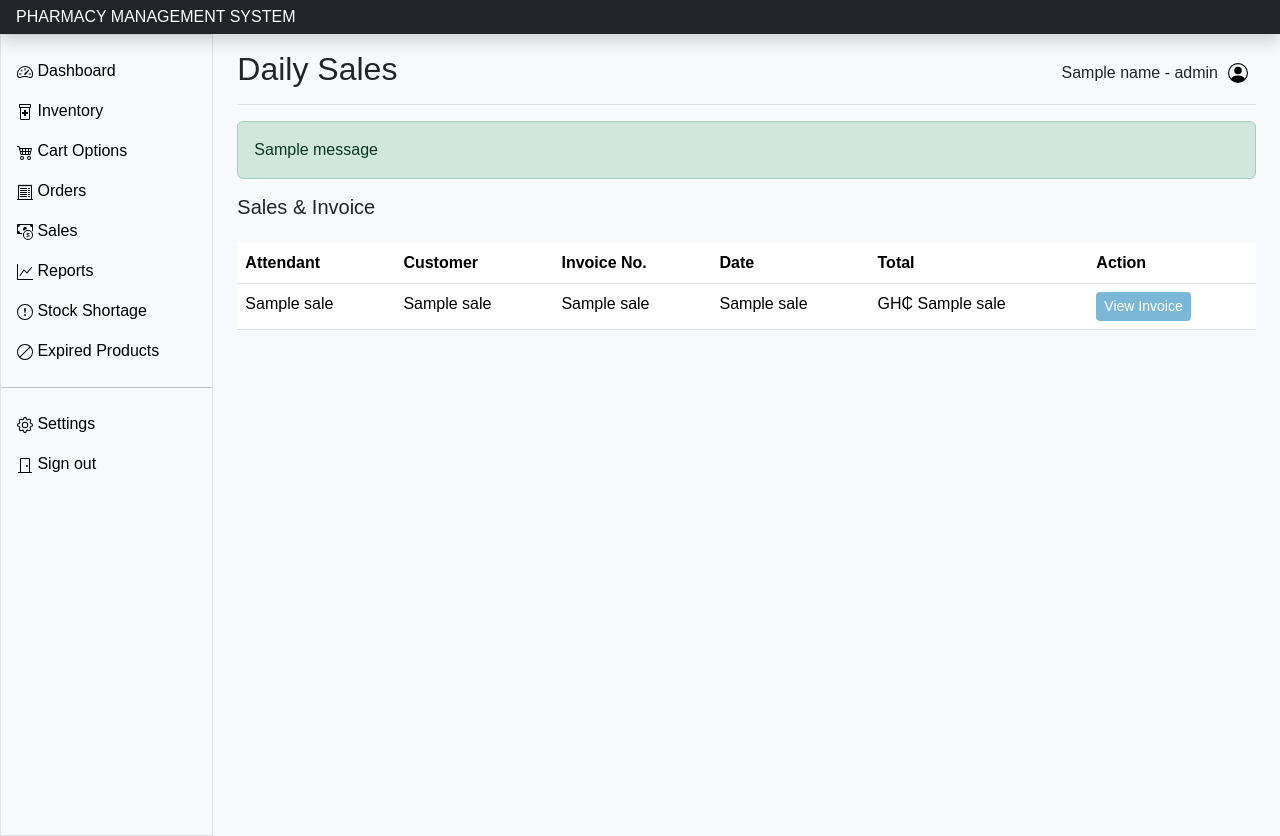
After one commit to wireduclement/meditrack-pro, a Flask app: template templates/daily_sales.html in a window 1280 px wide. The commit adds this page. Run offline with Flask 3, Linux system fonts and the light colour scheme; the template is opened without the code that fills it: most values are stand-ins (such as "Sample title", 1, 10 or a date in 2020); one stand-in notice (Sample message) is shown; some libraries are stand-ins or nearby versions.

Commit message:
fix project structure & daily sales

```diff
--- a/main.py
+++ b/main.py
@@ -15,7 +15,7 @@ from flask_wtf import FlaskForm
 from wtforms import StringField, SubmitField, SelectField, DateField, EmailField, PasswordField, RadioField, TextAreaField
 from wtforms.validators import DataRequired, EqualTo, Regexp, Length, Optional
 from werkzeug.security import generate_password_hash, check_password_hash
-from db import Database
+from database.db import Database
 from dotenv import load_dotenv
 from pdf import generate_invoice_pdf
 from datetime import datetime, timedelta
@@ -242,7 +242,9 @@ class DashboardView(MethodView):
             return redirect(url_for("login"))
         name, role = get_name_role()
 
-        daily_sales = db.read("sales", [("DATE(date)", str(TODAY))])
+        today = datetime.today().date()
+        sales = db.read("sales")
+        daily_sales = [sale for sale in sales if sale[5].date() == today]
         daily_sales_total = sum(float(sale[6]) for sale in daily_sales)
 
         products = db.read("products")
@@ -535,6 +537,9 @@ class SalesView(MethodView):
         return render_template("sales.html", name=name, role=role, sales_data=sales_data)
 
 
+
+
+
 @app.route('/invoices/<filename>')
 def serve_invoice(filename):
     invoice_path = os.path.join('static', 'invoices')
@@ -632,7 +637,20 @@ class WeeklySalesView(MethodView):
             if start_of_week.date() <= sale[5].date() <= end_of_week.date()
         ]
 
-        return render_template("weekly.html", name=name, role=role, weekly_sales=weekly_sales)
+        return render_template("weekly_sales.html", name=name, role=role, weekly_sales=weekly_sales)
+
+
+class DailySalesView(MethodView):
+    decorators = [login_required, role_required(["Admin", "Cashier"])]
+
+    def get(self):
+        name, role = get_name_role()
+        sales = db.read("sales")
+
+        today = datetime.today().date()
+        daily_sales = [sale for sale in sales if sale[5].date() == today]
+
+        return render_template("daily_sales.html", name=name, role=role, daily_sales=daily_sales)
 
 
 class MonthlySalesView(MethodView):
@@ -652,7 +670,7 @@ class MonthlySalesView(MethodView):
             if start_of_month.date() <= sale[5].date() <= end_of_month.date()
         ]
 
-        return render_template("monthly.html", name=name, role=role, sales=sales, monthly_sales=monthly_sales)
+        return render_template("monthly_sales.html", name=name, role=role, monthly_sales=monthly_sales)
 
 
 class SettingsView(MethodView):
@@ -952,18 +970,19 @@ app.add_url_rule("/add_to_cart", view_func=AddToCartView.as_view("add_to_cart"))
 app.add_url_rule("/remove_from_cart", view_func=RemoveFromCart.as_view("remove_from_cart"))
 app.add_url_rule("/sales", view_func=SalesView.as_view("sales"))
 app.add_url_rule("/reports", view_func=ReportView.as_view("reports"))
-app.add_url_rule("/weekly_sales", view_func=WeeklySalesView.as_view("weekly_sales"))
-app.add_url_rule("/monthly_sales", view_func=MonthlySalesView.as_view("monthly_sales"))
+app.add_url_rule("/weekly-sales", view_func=WeeklySalesView.as_view("weekly_sales"))
+app.add_url_rule("/monthly-sales", view_func=MonthlySalesView.as_view("monthly_sales"))
+app.add_url_rule("/daily-sales", view_func=DailySalesView.as_view("daily_sales"))
 app.add_url_rule("/settings", view_func=SettingsView.as_view("settings"))
 app.add_url_rule("/settings/edit-users", view_func=EditUsersView.as_view("edit_users"))
 app.add_url_rule("/edit-user/<int:user_id>", view_func=EditUsersView.as_view("edit_user"))
 app.add_url_rule("/settings/setup-profile", view_func=SetupProfileView.as_view("setup_profile"))
 app.add_url_rule("/settings/user_info", view_func=UserInfoView.as_view("user_info"))
-app.add_url_rule("/view_user_info/<int:user_id>", view_func=SingleInfoView.as_view("view_user_info"))
+app.add_url_rule("/view-user_info/<int:user_id>", view_func=SingleInfoView.as_view("view_user_info"))
 app.add_url_rule("/add_user_info/<int:user_id>", view_func=AddUserInfoView.as_view("add_user_info"))
 app.add_url_rule("/edit_user_info/<int:user_id>", view_func=EditUserInfoView.as_view("edit_user_info"))
-app.add_url_rule("/stock_shortage", view_func=StockShortageView.as_view("stock_shortage"))
-app.add_url_rule("/expired_products", view_func=ExpiredProductView.as_view("expired_products"))
+app.add_url_rule("/stock-shortage", view_func=StockShortageView.as_view("stock_shortage"))
+app.add_url_rule("/expired-products", view_func=ExpiredProductView.as_view("expired_products"))
 app.add_url_rule("/settings/change-password", view_func=ChangePasswordView.as_view("change_password"))
 
 
--- /dev/null
+++ b/templates/daily_sales.html
@@ -0,0 +1,74 @@
+{% include "header.html" %}
+
+<div class="container-fluid">
+  <div class="row">
+    {% include "sidebar.html" %}
+
+    <main class="col-md-9 ms-sm-auto col-lg-10 px-md-4">
+      <div class="d-flex justify-content-between flex-wrap flex-md-nowrap align-items-center pt-3 pb-2 mb-3 border-bottom">
+        <h1 class="h2">Daily Sales</h1>
+        <div class="btn-toolbar mb-2 mb-md-0">
+          <div class="btn-group me-2">
+            <a>{{ name }} - {{ role }}</a>
+            <img src="../static/svg/user.svg" class="spaced-img">
+          </div>
+        </div>
+      </div>
+
+      <!-- Flash message for caution -->
+      {% with messages = get_flashed_messages(with_categories=true) %}
+      {% if messages %}
+        <div>
+          {% for category, message in messages %}
+            <div class="alert alert-{{ category }}" role="alert">
+              {{ message }}
+            </div>
+          {% endfor %}
+        </div>
+      {% endif %}
+      {% endwith %}
+
+      <div class="d-flex justify-content-between align-items-center mb-3">
+        <h5>Sales & Invoice</h5>
+      </div>
+
+      <table class="table">
+        <thead>
+          <tr>
+            <th scope="col">Attendant</th>
+            <th scope="col">Customer</th>
+            <th scope="col">Invoice No.</th>
+            <th scope="col">Date</th>
+            <th scope="col">Total</th>
+            <th scope="col">Action</th>
+          </tr>
+        </thead>
+        <tbody>
+          {% for sale in daily_sales %}
+          <tr>
+              <td>{{ sale[2] }}</td>
+              <td>{{ sale[3] }}</td>
+              <td>{{ sale[4] }}</td>
+              <td>{{ sale[5] }}</td>
+              <td>GH₵ {{ sale[6] }}</td>
+              <td>
+                <a href="{{ url_for('serve_invoice', filename=sale[4] + '.pdf') }}"
+                   class="btn btn-sm btn-primary"
+                   target="_blank">
+                    View Invoice
+                </a>
+              </td>
+          </tr>
+          {% endfor %}
+        </tbody>
+      </table>
+
+    </main>
+
+
+  </div>
+</div>
+
+
+
+{% include "footer.html" %}
--- a/templates/dashboard.html
+++ b/templates/dashboard.html
@@ -38,7 +38,7 @@
                 </h5>
                 <p class="card-text ">Total:</p>
                 <p>GH₵ {{ daily_sales_total | default(0, true) }}</p>
-                <a href="{{ url_for('sales') }}" class="btn btn-primary">View</a>
+                <a href="{{ url_for('daily_sales') }}" class="btn btn-primary">View</a>
               </div>
             </div>
           </div>
--- a/templates/reports.html
+++ b/templates/reports.html
@@ -75,7 +75,7 @@
                   <img src="../static/svg/top.svg" class="rep-img" alt="Total Sales">
                 </h5>
                 <p>{{ top_products | default(0, true) }}</p>
-                <a href="{{ url_for('reports') }}" class="btn btn-primary">View</a>
+                <a href="#" class="btn btn-primary">View</a>
               </div>
             </div>
           </div>
@@ -88,7 +88,7 @@
                   <img src="../static/svg/down.svg" class="rep-img" alt="Total Sales">
                 </h5>
                 <p>{{ least_products | default(0, true) }}</p>
-                <a href="{{ url_for('reports') }}"  class="btn btn-primary">View</a>
+                <a href="#"  class="btn btn-primary">View</a>
               </div>
             </div>
           </div>
```
Also changed, not shown: database/__init__.py (added), database/db.py (renamed from db.py), schema/schema.sql (renamed from schema.sql), templates/monthly_sales.html (renamed from templates/monthly.html), templates/weekly_sales.html (renamed from templates/weekly.html).
